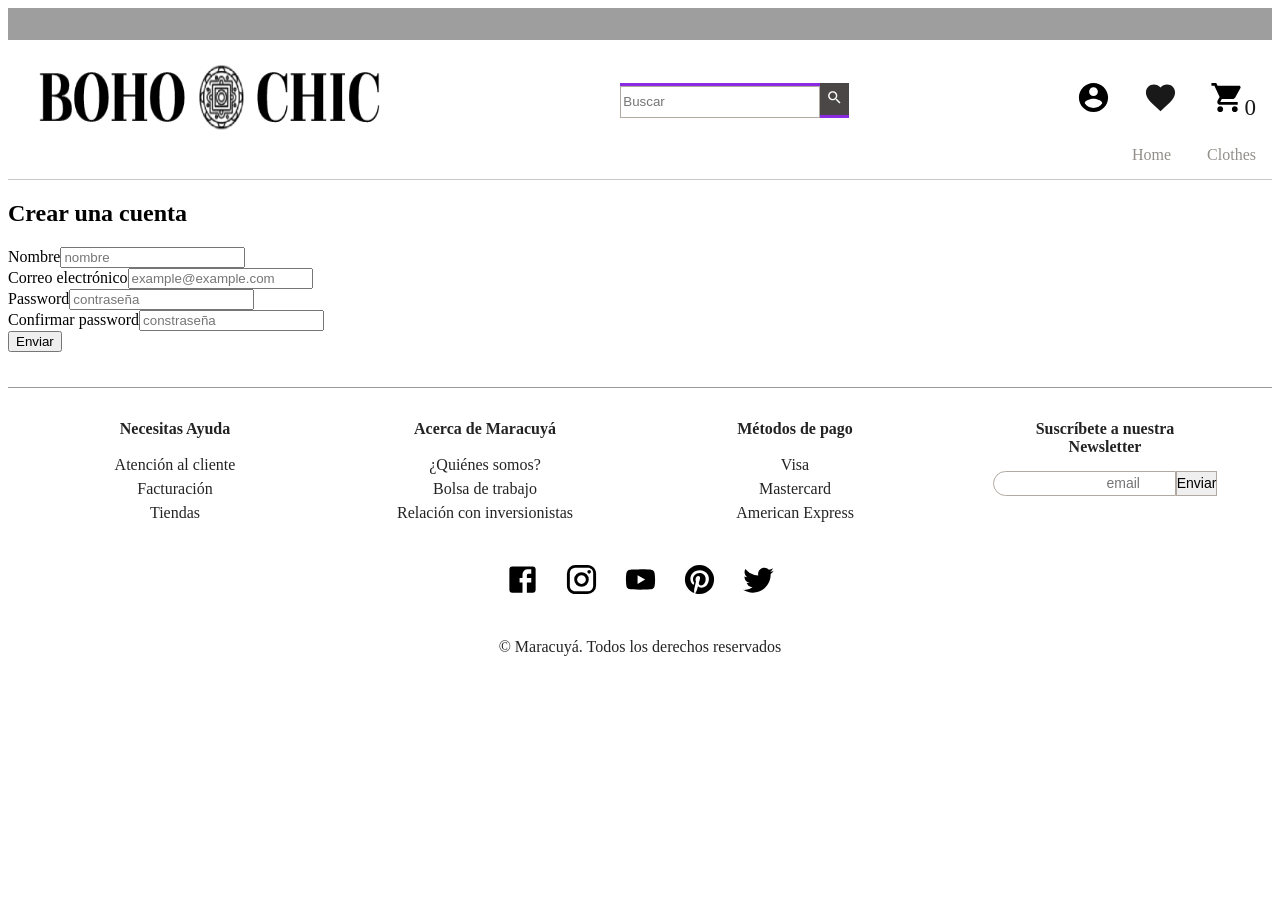
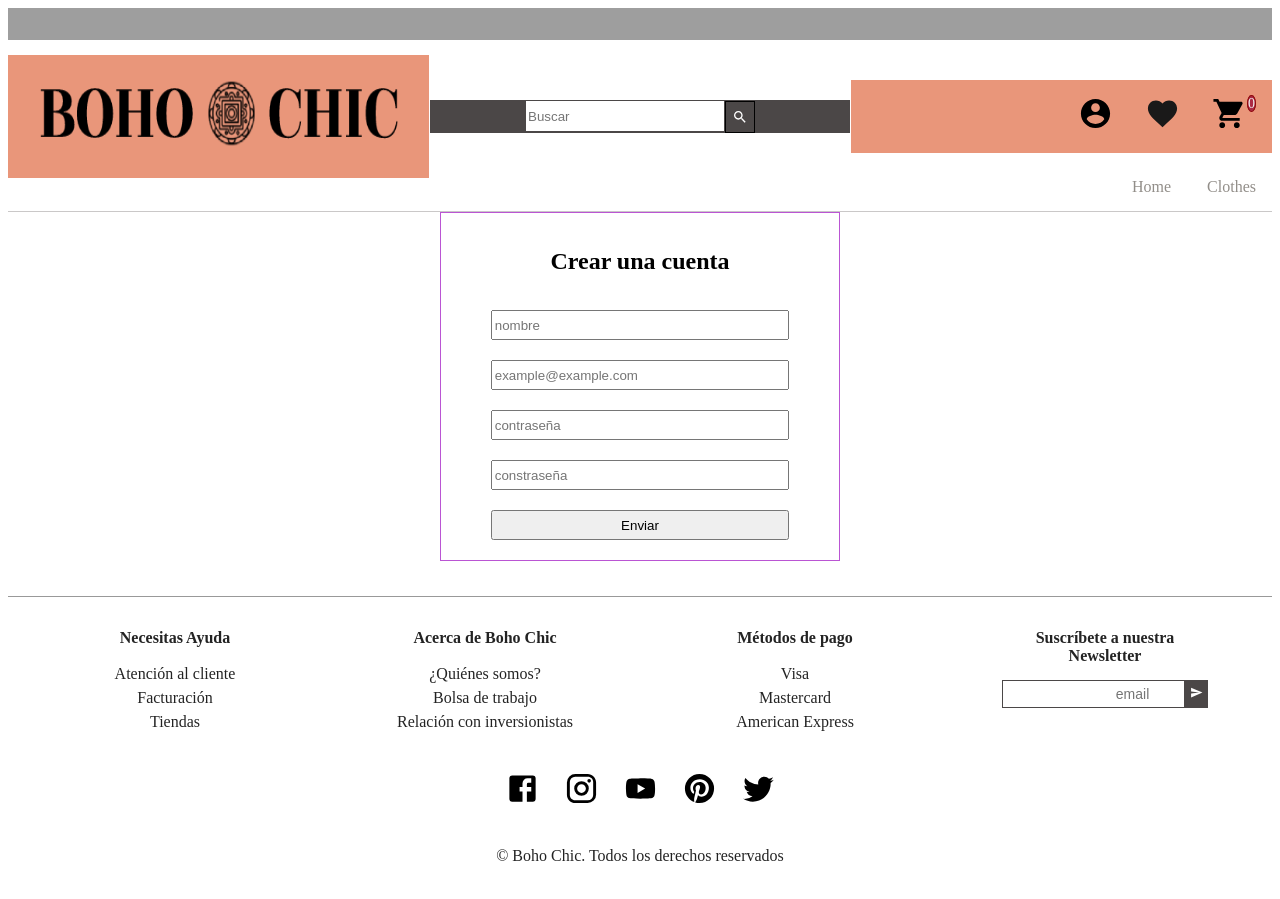
Before and after one commit to CarmenXP/ecommerce-project, a React (Create React App) app: page /signUp in a window 1280 px wide. Before the commit the page ends 800 px from the top, so only its background shows below. Built offline with nearby package versions, Linux system fonts and the light colour scheme; grey boxes are pictures that could not be loaded.

Commit message:
add-flex

```diff
--- a/package.json
+++ b/package.json
@@ -16,7 +16,7 @@
     "react-dom": "^16.13.1",
     "react-redux": "^7.2.2",
     "react-router-dom": "^5.2.0",
-    "react-scripts": "3.4.3",
+    "react-scripts": "^4.0.3",
     "redux": "^4.0.5",
     "redux-devtools-extension": "^2.13.8",
     "redux-thunk": "^2.3.0"
--- a/src/components/footer/Footer.js
+++ b/src/components/footer/Footer.js
@@ -5,6 +5,7 @@ import TwitterIcon from '@material-ui/icons/Twitter';
 import YouTubeIcon from '@material-ui/icons/YouTube';
 import InstagramIcon from '@material-ui/icons/Instagram';
 import PinterestIcon from '@material-ui/icons/Pinterest';
+import SendIcon from '@material-ui/icons/Send';
 
 
 
@@ -22,7 +23,7 @@ const Footer = () => {
 
                 </div>
                 <div className= {styles.menuBar}>
-                    <h4>Acerca de Maracuyá</h4>
+                    <h4>Acerca de Boho Chic</h4>
                     <ul>
                             <li><a href="#">¿Quiénes somos?</a></li>
                             <li><a href="#">Bolsa de trabajo</a></li>
@@ -46,7 +47,9 @@ const Footer = () => {
                         placeholder="
                         email"
                         /><button className={styles.go} type="submit"
-                        >Enviar</button></span>
+                        ><SendIcon
+                            style={{color:"white", fontSize: 13}}
+                        /></button></span>
                     </form>
                 </div>
 
@@ -71,7 +74,7 @@ const Footer = () => {
 
             </div>
             <div className={styles.copyRight}>
-                <span> &copy; Maracuyá. Todos los derechos reservados</span>
+                <span> &copy; Boho Chic. Todos los derechos reservados</span>
 
 
 
--- a/src/components/footer/footer.module.css
+++ b/src/components/footer/footer.module.css
@@ -28,6 +28,7 @@ h4{
 .footerContent{
     display: flex;
     margin: 5px 0px;
+    flex-wrap: wrap;
 
 }
 .menuBar{
@@ -40,11 +41,9 @@ h4{
     margin: 0px;
     padding: 0px;
     font-size: 14px;
-    height: 25px;
+    height: 28px;
     border: solid 1px;
-    border-color: rgb(177, 170, 161);
-    border-bottom-left-radius: 15px;
-    border-top-left-radius: 15px;
+    border-color: rgb(75, 71, 71);
 
 }
 .go{
@@ -53,10 +52,11 @@ h4{
     border: 0px;
     font-size: 14px;
     cursor: pointer;
-    height: 25px;
+    height: 28px;
     border: solid 1px;
-    border-color: rgb(177, 170, 161);
-
+    border-color: rgb(75, 71, 71);
+    background-color:rgb(75, 71, 71) ;
+    width: 23px;
 }
 
 .SocialSites{
@@ -74,3 +74,20 @@ h4{
     color: rgba(0, 0, 0, 0.863);
     margin: 12px 0px;
 }
+
+
+@media screen and (max-width: 890px) {
+    .menuBar {
+      width: 50%;
+    }
+  }
+
+
+
+  @media screen and (max-width: 540px){
+      .menuBar{
+          width: 100%;
+          border-bottom: solid 1px rgb(223, 223, 223);
+          padding-bottom: 10px;
+      }
+  }
--- a/src/components/header/Header.js
+++ b/src/components/header/Header.js
@@ -34,7 +34,7 @@ const Header = () => {
              <header>
                  <div className={styles.firstNav}>
                          <div className={styles.logo}>
-                            <a href='#'><img src={boho} alt="iconBrand" /></a>
+                            <Link to='/'><img src={boho} alt="iconBrand" /></Link>
 
                          </div>
                          <div className={styles.search}>
@@ -46,7 +46,7 @@ const Header = () => {
                                         placeholder="Buscar"
                                      />
                                     <button type="submit" className={styles.searchSent}><SearchIcon
-                                        style={{ color: "white", fontSize: 17 }}
+                                        style={{ color: "white", fontSize: 16 }}
                                     /></button>
 
 
@@ -62,7 +62,7 @@ const Header = () => {
 
                             <Link to="/cart"><ShoppingCartIcon
                                 style={{ color: "black", fontSize: 35 }}
-                            /><span>{cartCount()}</span>
+                            /><span className={styles.count}>{cartCount()}</span>
                             </Link>
                          </div>
                     </div>
--- a/src/components/header/header.module.css
+++ b/src/components/header/header.module.css
@@ -27,38 +27,59 @@ header a{
     flex-direction: row;
     justify-content: space-between;
     align-items: center;
+    flex-wrap: wrap;
 }
-
+.logo{
+    display: flex;
+    justify-content: flex-start;
+    width: 33.3%;
+    background-color: darksalmon;
+}
 .logo img{
-    width: 370px;
+    width: 100%;
     height: 85px;
-
 
 }
 
 .search {
+  display: flex;
+  flex-wrap: nowrap;
+  justify-content: center;
+  width: 33.3%;
+  box-sizing: border-box;
+  background-color: rgb(75, 71, 71);
 
-   display: flex;
-   box-sizing: border-box;
-   background-color: blueviolet;
 
 }
 .searchBar{
     border: solid 1px;
-    border-color: rgb(177, 170, 161);
+    border-color:rgb(75, 71, 71);
     height: 32px;
     width: 200px;
 
 }
 .searchSent{
-    border:none;
-
+    border: solid 1px;
     height: 32px;
     background-color: rgb(75, 71, 71);
 
 }
-menu{
-    align-self: flex-end;
+.searchSent :first-child{
+    vertical-align: middle;
+}
+.menu{
+    display: flex;
+    justify-content: flex-end;
+    width: 33.3%;
+    background-color: darksalmon;
+}
+.count{
+    vertical-align: top;
+    font-size: 14px;
+    background-color: rgb(172, 42, 68);
+    border:solid 1px rgb(143, 9, 9);
+    color: rgb(240, 236, 236);
+    border-radius: 100%;
 }
 
 
@@ -72,3 +93,34 @@ nav a{
     color:rgb(146, 142, 137);
 
 }
+
+
+@media screen and (max-width: 890px) {
+    .logo{
+      width: 100%;
+      justify-content: center;
+    }
+    .search{
+        width: 50%;
+
+    }
+    .menu{
+        width: 50%;
+        justify-content: center;
+
+    }
+  }
+
+
+  @media screen and (max-width: 540px){
+    .search{
+        width: 100%;
+
+    }
+    .menu{
+        width: 100%;
+
+
+    }
+
+  }
--- a/src/components/home/Gallery.jsx
+++ b/src/components/home/Gallery.jsx
@@ -4,9 +4,7 @@ import styles from './gallery.module.css';
 export default function Gallery() {
     return (
       <div className={styles.galleryContent}>
-        <div className={styles.galleryTitle}>
-            <h1 > #Chica Boho</h1>
-        </div>
+        <h1  className={styles.title}> #Chica Boho</h1>
         <div className={styles.gallery}>
           <div>
             <img
--- a/src/components/home/gallery.module.css
+++ b/src/components/home/gallery.module.css
@@ -5,9 +5,12 @@
     padding: 10px 0px;
     margin: 10px 0px;
 
+
+
 }
 
-.galleryTitle{
+.title{
+
     text-align: center;
 }
 
--- a/src/components/register/Register.js
+++ b/src/components/register/Register.js
@@ -1,6 +1,7 @@
 import React, {useState, useEffect} from "react";
 import {useDispatch, useSelector} from 'react-redux';
 import {register} from '../../redux/actions/userActions';
+import styles from "./register.module.css";
 
 const Register = ({history}) =>{
     const[name, setName]= useState('');
@@ -28,42 +29,46 @@ const Register = ({history}) =>{
     }, [history, userInfo]);
 
     return(
-        <div>
-            <h2>Crear una cuenta</h2>
-            <form  onSubmit={submitHandler}>
-                <label>Nombre</label>
+        <div className={styles.mainly}>
+
+            <form  className={styles.container}   onSubmit={submitHandler}>
+                <h2>Crear una cuenta</h2>
                 <input
+                    className={styles.name}
                     type="text"
                     placeholder="nombre"
                     name= "name"
                     onChange ={(e)=> setName(e.target.value)}
                     />
-                <br/>
-                <label>Correo electrónico</label>
+
+
                 <input
+                    className={styles.email}
                     type="email"
                     placeholder="example@example.com"
                     name="email"
                     onChange={(e) => setEmail(e.target.value)}
                     />
-                <br/>
-                <label>Password</label>
+
+
                 <input
+                    className={styles.password}
                     type="password"
                     placeholder="contraseña"
                     name = "password"
                     onChange= {(e)=> setPassword(e.target.value)}
                     />
-                <br/>
-                <label>Confirmar password</label>
+
+
                 <input
+                className={styles.confirm}
                 type="password"
                 placeholder="constraseña"
                 name="confirm password"
                 onChange = {(e) => setConfirmPassword(e.target.value)}
                 />
-                <br/>
-                <button type="submit">Enviar</button>
+
+                <button  className={styles.register} type="submit">Enviar</button>
 
             </form>
         </div>
--- a/src/components/register/register.module.css
+++ b/src/components/register/register.module.css
@@ -0,0 +1,44 @@
+.mainly{
+    display: flex;
+    flex-direction:column;
+    align-items: center;
+}
+.container{
+    display: flex;
+    flex-direction: column;
+    align-items: center;
+    text-align: center;
+    width: 400px;
+    border: 1px solid mediumorchid;
+}
+.name{
+    box-sizing: border-box;
+    width: 75%;
+    margin-bottom: 20px;
+    height: 30px;
+}
+.email{
+    box-sizing: border-box;
+    width: 75%;
+    margin-bottom: 20px;
+    height: 30px;
+}
+.password{
+    box-sizing: border-box;
+    width: 75%;
+    margin-bottom: 20px;
+    height: 30px;
+
+}
+.confirm{
+    box-sizing: border-box;
+    width: 75%;
+    margin-bottom: 20px;
+    height: 30px;
+}
+.register{
+    box-sizing: border-box;
+    width: 75%;
+    margin-bottom: 20px;
+    height: 30px;
+}
--- a/src/components/signIn/SignIn.js
+++ b/src/components/signIn/SignIn.js
@@ -26,23 +26,23 @@ const SignIn =({history})=>{
             <form className={styles.signin} onSubmit={submitHandler}>
                 <h2>Iniciar Sesión</h2>
                 <div>
-                    <div>
+
                         <input  className={styles.mail}
                         type="email"
                         placeholder="example@example"
                         name = "email"
                         onChange={(e)=> setEmail(e.target.value)}
                         />
-                    </div>
-                    <div>
+
+
                         <input className={styles.password}
                         type="password"
                         placeholder="password"
                         name= "password"
                         onChange={(e) => setPassword(e.target.value)}
                         />
-                    </div>
-                    <button type="submit">Iniciar sesión</button>
+
+                    <button type="submit" className={styles.login}>Iniciar sesión</button>
                     <p>¿Nuevo aquí? Crea una cuenta <Link to = {'/signUp'}>aquí</Link></p>
                 </div>
                 <div>
--- a/src/components/signIn/signin.module.css
+++ b/src/components/signIn/signin.module.css
@@ -1,14 +1,42 @@
 .contentSign{
     display: flex;
+    justify-content: center;
+    align-items: center;
     flex-direction: column;
     margin: 25px 0px;
 
+}
+
+h2{
+    margin: 35px 0px;
 }
 .signin{
     display: flex;
     flex-direction: column;
     margin: 25px 0px;
     border: 1px solid #94618E;
+    text-align: center;
+    width: 400px;
+    box-sizing: border-box;
+
+}
+.mail{
+    width: 75%;
+    height: 32px;
+    margin-bottom: 20px;
+
+    box-sizing: border-box;
+}
+.password{
+    width: 75%;
+    height: 32px;
+    margin-bottom: 20px;
+    box-sizing: border-box;
+}
+.login{
+    width: 50%;
+    height: 32px;
+    margin-bottom: 15px;
 }
 
 .googleButton{
```
Also changed, not shown: 1 other file (tests, documents, lock files or other folders).
